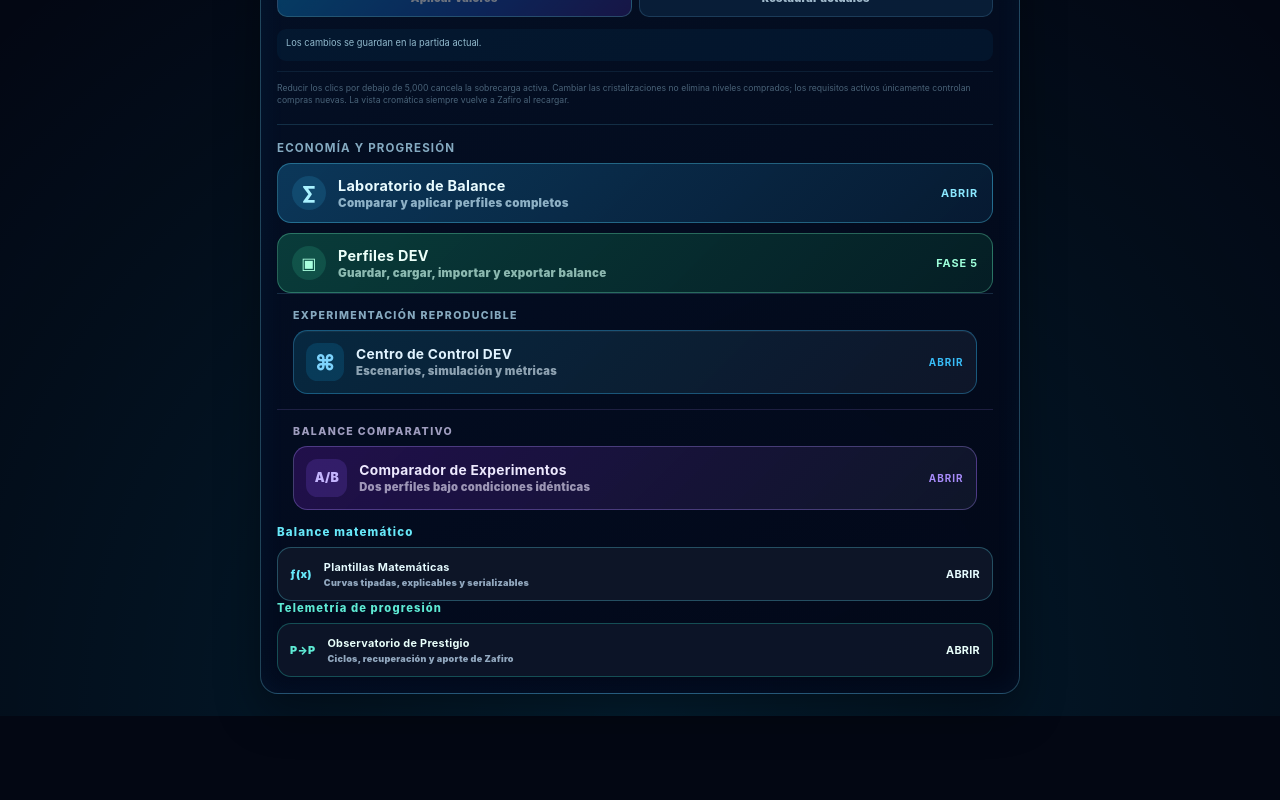
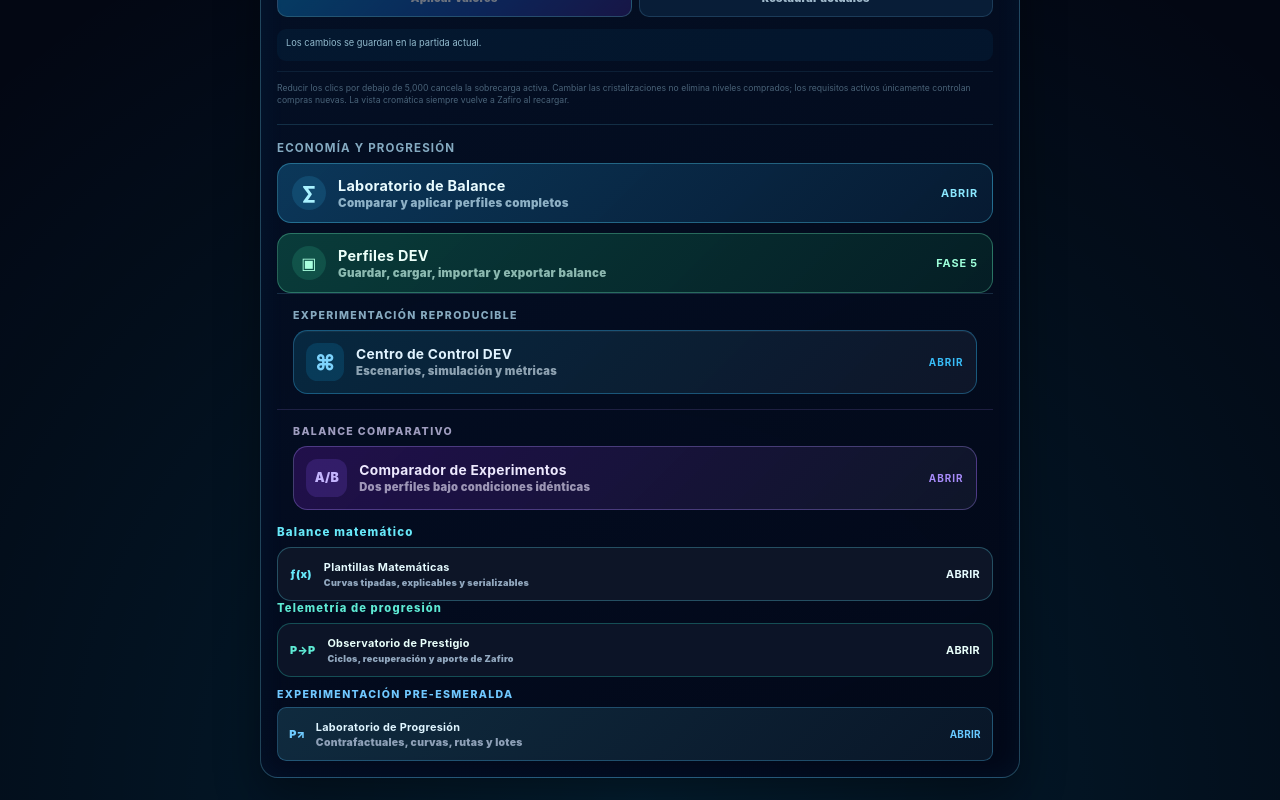
Before and after one commit to xArtXtrAx/incremental-game-A, a React (Vite) app: page / in a window 1280 px wide. Shown: the part 1900-2700 px from the top of the page. Before the commit the page ends 2616 px from the top, so only its background shows below. Built offline with nearby package versions, Linux system fonts and the light colour scheme.

Commit message:
Integra laboratorio de progresión en el panel DEV

```diff
--- a/src/main.tsx
+++ b/src/main.tsx
@@ -19,6 +19,7 @@ import { GamepadController } from './GamepadController'
 import { GamepadEventHaptics } from './GamepadEventHaptics'
 import { MathematicalTemplateSystem } from './MathematicalTemplateSystem'
 import { PrestigeCycleObservatorySystem } from './PrestigeCycleObservatorySystem'
+import { PrestigeProgressionLaboratorySystem } from './PrestigeProgressionLaboratorySystem'
 import { PulseTriggerSystem } from './PulseTriggerSystem'
 import { RegionFocusGuide } from './RegionFocusGuide'
 import { UpgradeProgressSystem } from './UpgradeProgressSystem'
@@ -51,6 +52,7 @@ createRoot(document.getElementById('root')!).render(
     <DeveloperComparativeExperimentSystem />
     <MathematicalTemplateSystem />
     <PrestigeCycleObservatorySystem />
+    <PrestigeProgressionLaboratorySystem />
     <DeveloperPanelWidthSystem />
     <DeveloperToolLaunchBridge />
     <GamepadController />
```
